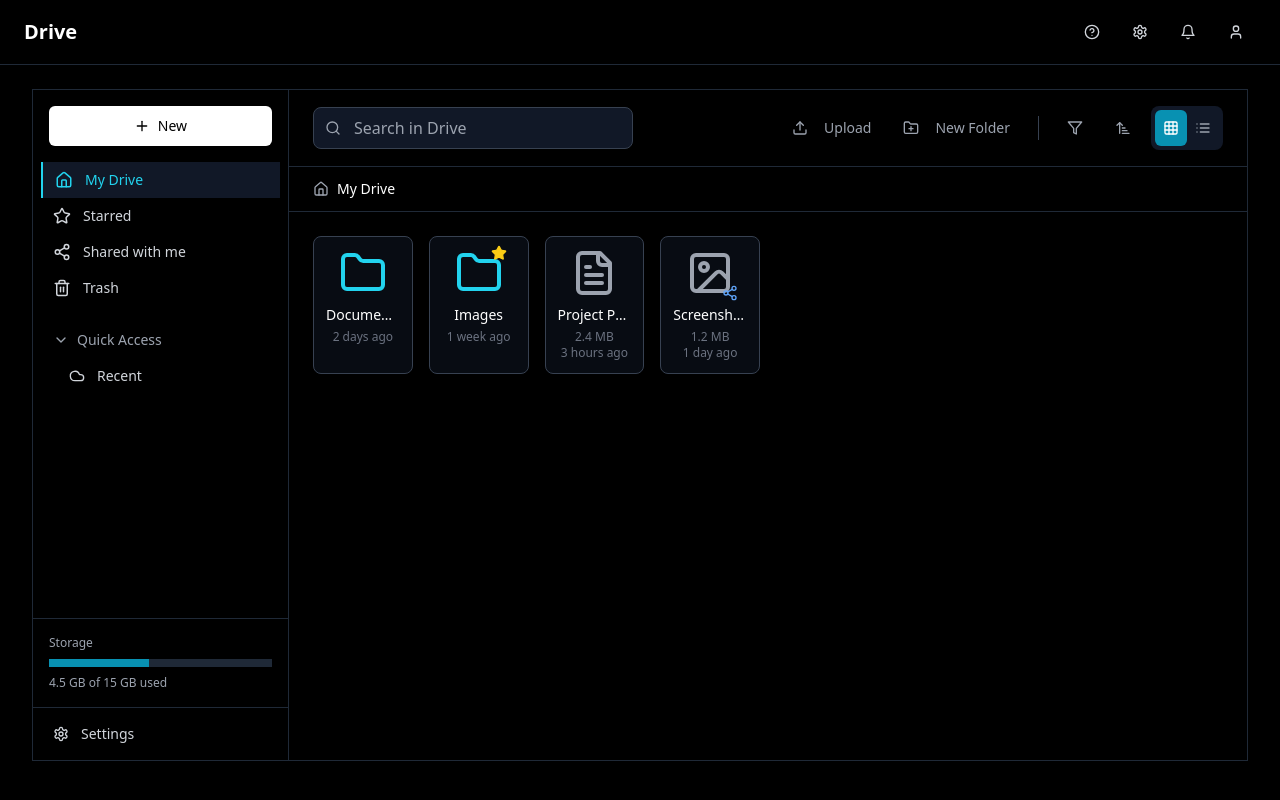
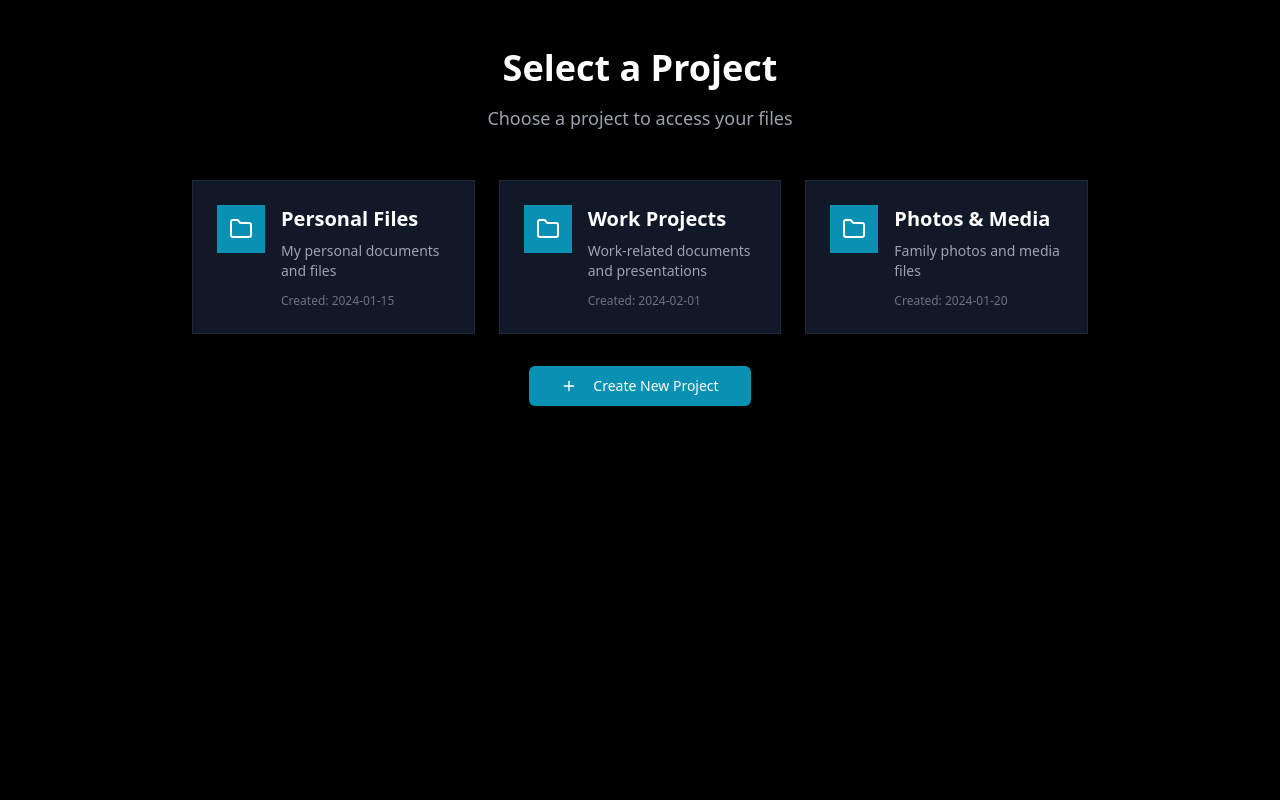
Before and after one commit to Zatteliet/cloud-navigator-desktop, a React (Vite) app: page / in a window 1280 px wide. Built offline with nearby package versions, Linux system fonts and the light colour scheme.

Commit message:
feat: Implement project concept and switching
Add project concept, allowing users to switch between projects via a landing page and a dropdown menu in the navigation bar.

```diff
--- a/src/App.tsx
+++ b/src/App.tsx
@@ -1,9 +1,12 @@
+
 import { Toaster } from "@/components/ui/toaster";
 import { Toaster as Sonner } from "@/components/ui/sonner";
 import { TooltipProvider } from "@/components/ui/tooltip";
 import { QueryClient, QueryClientProvider } from "@tanstack/react-query";
 import { BrowserRouter, Routes, Route } from "react-router-dom";
+import { ProjectProvider } from "@/contexts/ProjectContext";
 import Index from "./pages/Index";
+import ProjectSelect from "./pages/ProjectSelect";
 import NotFound from "./pages/NotFound";
 
 const queryClient = new QueryClient();
@@ -11,15 +14,19 @@ const queryClient = new QueryClient();
 const App = () => (
   <QueryClientProvider client={queryClient}>
     <TooltipProvider>
+      <ProjectProvider>
         <Toaster />
         <Sonner />
         <BrowserRouter>
           <Routes>
-          <Route path="/" element={<Index />} />
+            <Route path="/projects" element={<ProjectSelect />} />
+            <Route path="/drive" element={<Index />} />
+            <Route path="/" element={<ProjectSelect />} />
             {/* ADD ALL CUSTOM ROUTES ABOVE THE CATCH-ALL "*" ROUTE */}
             <Route path="*" element={<NotFound />} />
           </Routes>
         </BrowserRouter>
+      </ProjectProvider>
     </TooltipProvider>
   </QueryClientProvider>
 );
--- a/src/components/TopNavigation.tsx
+++ b/src/components/TopNavigation.tsx
@@ -1,16 +1,63 @@
 
-import { Search, Bell, HelpCircle, Settings, User } from "lucide-react";
+import { Search, Bell, HelpCircle, Settings, User, ChevronDown } from "lucide-react";
 import { Button } from "@/components/ui/button";
+import { useProject } from "@/contexts/ProjectContext";
+import {
+  DropdownMenu,
+  DropdownMenuContent,
+  DropdownMenuItem,
+  DropdownMenuTrigger,
+} from "@/components/ui/dropdown-menu";
+import { useNavigate } from "react-router-dom";
 
 export const TopNavigation = () => {
+  const { currentProject, projects, setCurrentProject } = useProject();
+  const navigate = useNavigate();
+
+  const handleProjectChange = (project: any) => {
+    setCurrentProject(project);
+  };
+
+  const handleBackToProjects = () => {
+    navigate('/');
+  };
+
   return (
     <nav className="bg-black border-b border-gray-800 px-6 py-3">
       <div className="flex items-center justify-between">
-        {/* Logo */}
-        <div className="flex items-center">
+        {/* Logo and Project Selector */}
+        <div className="flex items-center gap-4">
           <div className="text-white text-xl font-semibold">
             Drive
           </div>
+
+          {currentProject && (
+            <DropdownMenu>
+              <DropdownMenuTrigger asChild>
+                <Button variant="ghost" className="text-white hover:bg-gray-800 flex items-center gap-2">
+                  <span>{currentProject.name}</span>
+                  <ChevronDown size={16} />
+                </Button>
+              </DropdownMenuTrigger>
+              <DropdownMenuContent className="bg-gray-900 border-gray-700 text-white">
+                {projects.map((project) => (
+                  <DropdownMenuItem
+                    key={project.id}
+                    onClick={() => handleProjectChange(project)}
+                    className="hover:bg-gray-800 cursor-pointer"
+                  >
+                    {project.name}
+                  </DropdownMenuItem>
+                ))}
+                <DropdownMenuItem
+                  onClick={handleBackToProjects}
+                  className="hover:bg-gray-800 cursor-pointer border-t border-gray-700 mt-2 pt-2"
+                >
+                  Switch Project
+                </DropdownMenuItem>
+              </DropdownMenuContent>
+            </DropdownMenu>
+          )}
         </div>
 
         {/* Right side options */}
--- /dev/null
+++ b/src/contexts/ProjectContext.tsx
@@ -0,0 +1,58 @@
+
+import { createContext, useContext, useState, ReactNode } from 'react';
+
+export interface Project {
+  id: string;
+  name: string;
+  description?: string;
+  created: string;
+}
+
+interface ProjectContextType {
+  currentProject: Project | null;
+  projects: Project[];
+  setCurrentProject: (project: Project) => void;
+  addProject: (project: Omit<Project, 'id' | 'created'>) => void;
+}
+
+const ProjectContext = createContext<ProjectContextType | undefined>(undefined);
+
+export const useProject = () => {
+  const context = useContext(ProjectContext);
+  if (!context) {
+    throw new Error('useProject must be used within a ProjectProvider');
+  }
+  return context;
+};
+
+// Mock projects data
+const mockProjects: Project[] = [
+  { id: '1', name: 'Personal Files', description: 'My personal documents and files', created: '2024-01-15' },
+  { id: '2', name: 'Work Projects', description: 'Work-related documents and presentations', created: '2024-02-01' },
+  { id: '3', name: 'Photos & Media', description: 'Family photos and media files', created: '2024-01-20' },
+];
+
+export const ProjectProvider = ({ children }: { children: ReactNode }) => {
+  const [currentProject, setCurrentProject] = useState<Project | null>(null);
+  const [projects, setProjects] = useState<Project[]>(mockProjects);
+
+  const addProject = (projectData: Omit<Project, 'id' | 'created'>) => {
+    const newProject: Project = {
+      ...projectData,
+      id: Date.now().toString(),
+      created: new Date().toISOString().split('T')[0],
+    };
+    setProjects(prev => [...prev, newProject]);
+  };
+
+  return (
+    <ProjectContext.Provider value={{
+      currentProject,
+      projects,
+      setCurrentProject,
+      addProject,
+    }}>
+      {children}
+    </ProjectContext.Provider>
+  );
+};
--- a/src/pages/Index.tsx
+++ b/src/pages/Index.tsx
@@ -1,8 +1,24 @@
 
 import { FileExplorer } from "@/components/FileExplorer";
 import { TopNavigation } from "@/components/TopNavigation";
+import { useProject } from "@/contexts/ProjectContext";
+import { useEffect } from "react";
+import { useNavigate } from "react-router-dom";
 
 const Index = () => {
+  const { currentProject } = useProject();
+  const navigate = useNavigate();
+
+  useEffect(() => {
+    if (!currentProject) {
+      navigate('/projects');
+    }
+  }, [currentProject, navigate]);
+
+  if (!currentProject) {
+    return null;
+  }
+
   return (
     <div className="min-h-screen bg-black text-white">
       <TopNavigation />
--- /dev/null
+++ b/src/pages/ProjectSelect.tsx
@@ -0,0 +1,58 @@
+
+import { useProject } from "@/contexts/ProjectContext";
+import { Button } from "@/components/ui/button";
+import { useNavigate } from "react-router-dom";
+import { Plus, Folder } from "lucide-react";
+
+const ProjectSelect = () => {
+  const { projects, setCurrentProject } = useProject();
+  const navigate = useNavigate();
+
+  const handleProjectSelect = (project: any) => {
+    setCurrentProject(project);
+    navigate('/drive');
+  };
+
+  return (
+    <div className="min-h-screen bg-black text-white">
+      <div className="px-8 py-12">
+        <div className="max-w-4xl mx-auto">
+          <div className="text-center mb-12">
+            <h1 className="text-4xl font-bold mb-4">Select a Project</h1>
+            <p className="text-gray-400 text-lg">Choose a project to access your files</p>
+          </div>
+
+          <div className="grid grid-cols-1 md:grid-cols-2 lg:grid-cols-3 gap-6 mb-8">
+            {projects.map((project) => (
+              <div
+                key={project.id}
+                onClick={() => handleProjectSelect(project)}
+                className="bg-gray-900 border border-gray-800 p-6 cursor-pointer hover:border-cyan-500 hover:bg-gray-800 transition-all"
+              >
+                <div className="flex items-start gap-4">
+                  <div className="bg-cyan-600 p-3">
+                    <Folder size={24} className="text-white" />
+                  </div>
+                  <div className="flex-1">
+                    <h3 className="text-xl font-semibold mb-2">{project.name}</h3>
+                    <p className="text-gray-400 text-sm mb-3">{project.description}</p>
+                    <p className="text-gray-500 text-xs">Created: {project.created}</p>
+                  </div>
+                </div>
+              </div>
+            ))}
+          </div>
+
+          <div className="text-center">
+            <Button className="bg-cyan-600 hover:bg-cyan-700 text-white px-8 py-3">
+              <Plus size={20} className="mr-2" />
+              Create New Project
+            </Button>
+          </div>
+        </div>
+      </div>
+    </div>
+  );
+};
+
+export default ProjectSelect;
```
Lines whose indentation alone changed are shown as unchanged.
